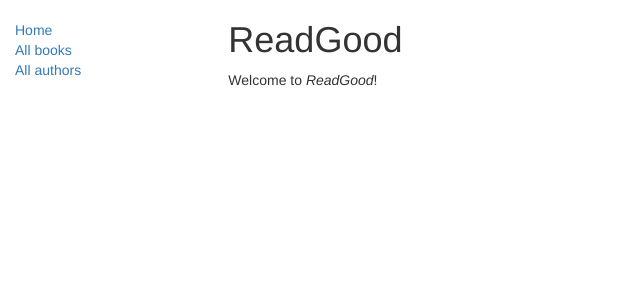
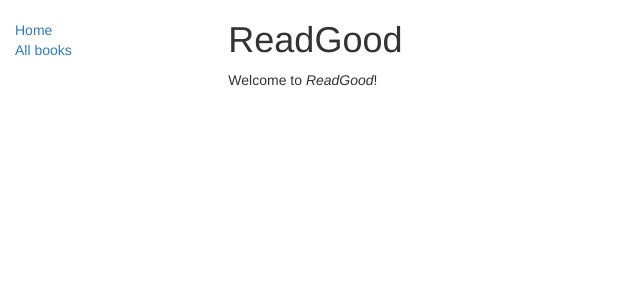
Before and after one commit to jemofthewest/CS564, a Django app: page / in a window 1280 px wide. Shown: the top 300 px of the page, without its empty margins (0-640 px from the left). Run offline with Django 3.2, Linux system fonts and the light colour scheme; some libraries are stand-ins or nearby versions.

Commit message:
Remove All authors links because it will likely never be used.

```diff
--- a/templates/base_generic.html
+++ b/templates/base_generic.html
@@ -23,7 +23,6 @@
                 <ul class="sidebar-nav">
                     <li><a href="{% url 'index' %}">Home</a></li>
                     <li><a href="{% url 'books' %}">All books</a></li>
-                    <li><a href="">All authors</a></li>
                 </ul>
             {% endblock %}
         </div>
```
